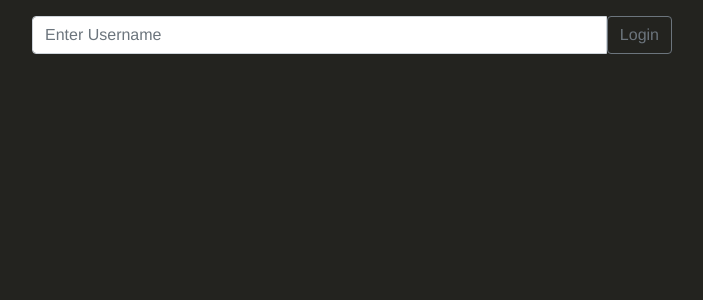
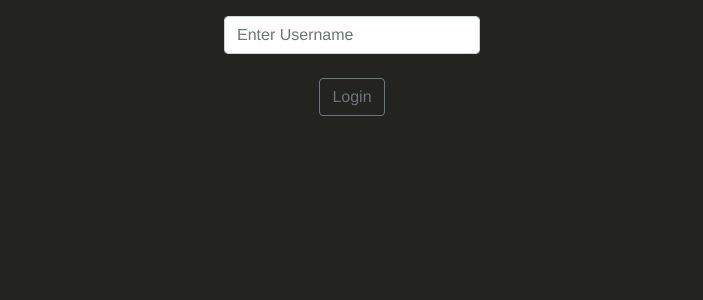
Before and after one commit to Tooo/Playlist-Database, a Flask app: page / in a window 1280 px wide. Shown: the part 56-356 px from the top of the page, without its empty margins (288-991 px from the left). Run offline with Flask 2, Linux system fonts and the light colour scheme; some libraries are stand-ins or nearby versions.

Commit message:
Make login screen centered, smaller, and button below

```diff
--- a/templates/login.html
+++ b/templates/login.html
@@ -25,10 +25,11 @@
             </div>
         </nav>
         <form action="http://localhost:5000/home" method="POST">
-            <div class="centered input-group pt-3" style="margin-left: 25%; width: 50%">
+            <div class="centered input-group pt-3" style="margin-left: 40%; width: 20%">
                 <input type="text" class="form-control " placeholder="Enter Username" type="submit" name="username" required>
-                <button type = "submit" class="btn btn-outline-secondary" name = "login">Login</button>
             </div>
+            <br/>
+            <button type = "submit" class="btn btn-outline-secondary" name = "login">Login</button>
         </form>
     </body>
 </html>
```
